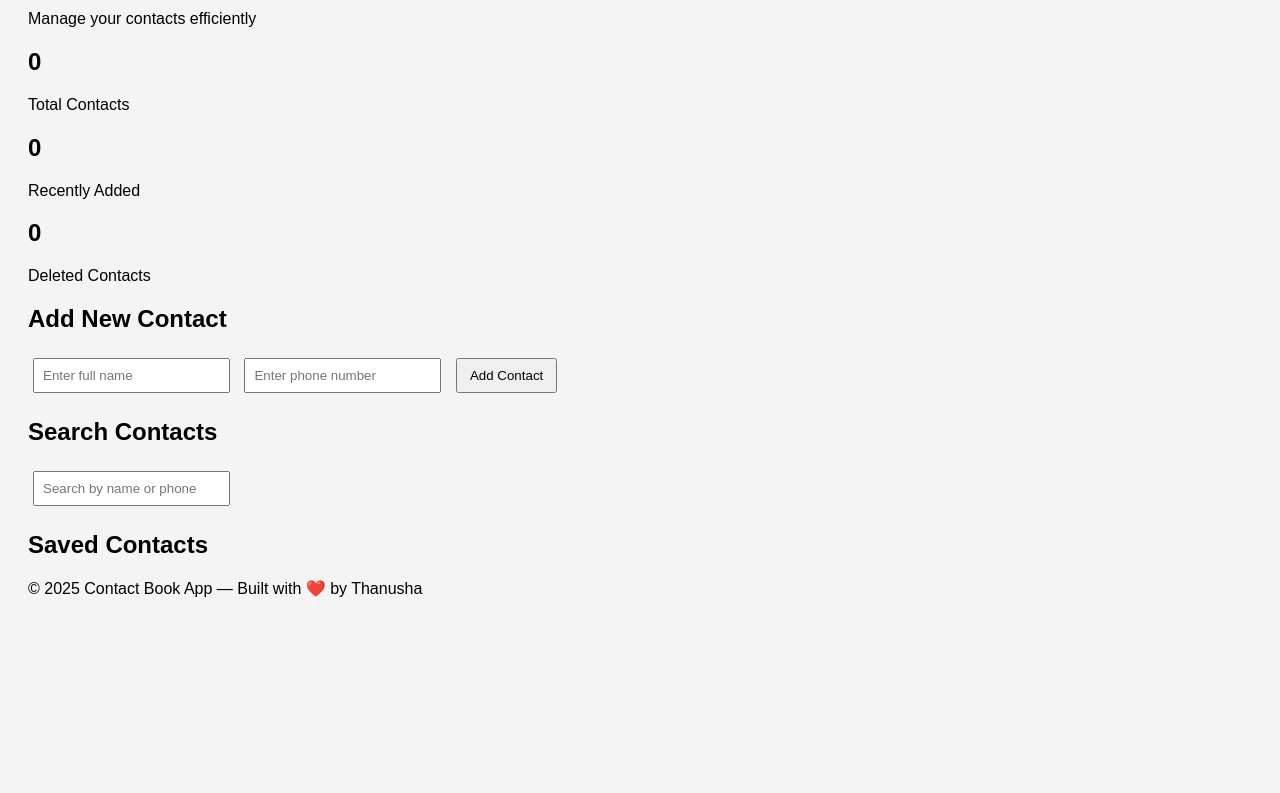
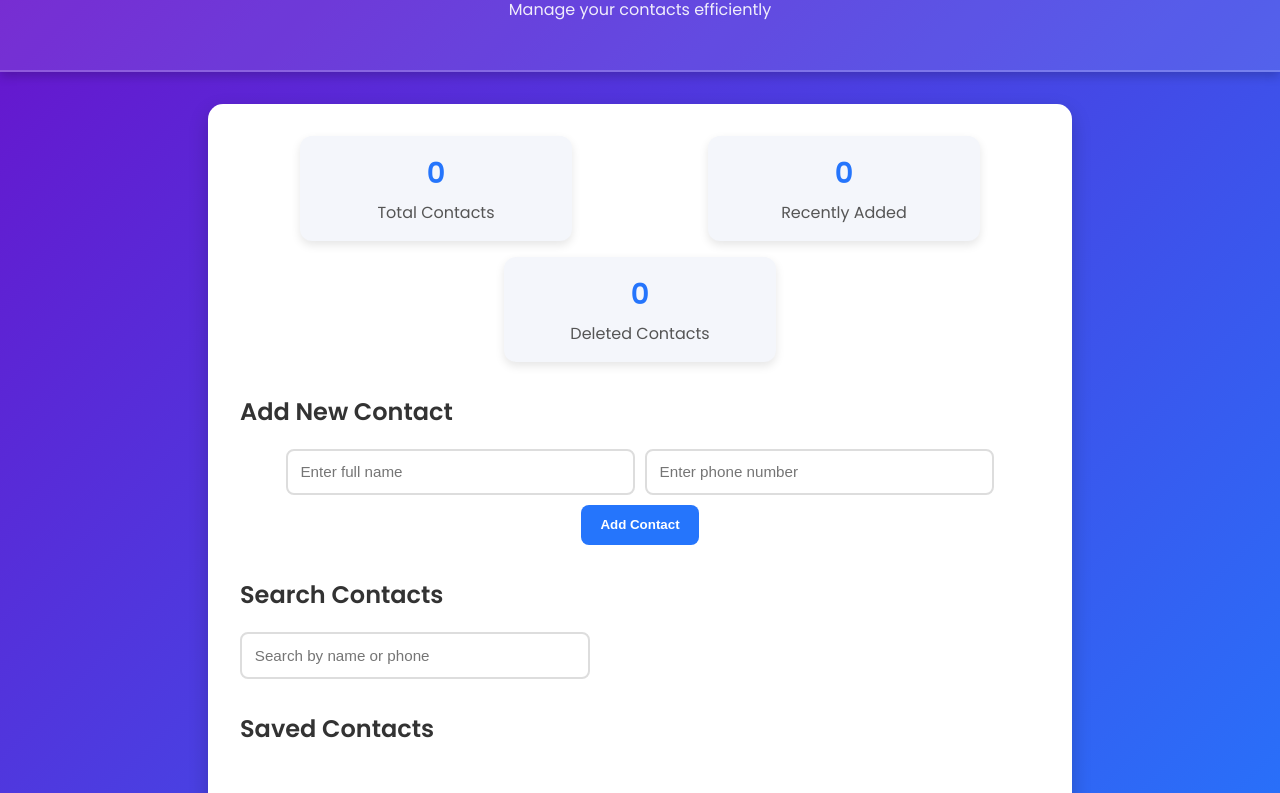
Before and after one commit to thanu428/contact-book-Text-, a plain HTML site: page frontend/index.html in a window 1280 px wide. Shown: the part 99-892 px from the top of the page. Before the commit the page ends 800 px from the top, so only its background shows below. Drawn offline with Linux system fonts and the light colour scheme; no server answers.

Commit message:
Update style.css

```diff
--- a/frontend/style.css
+++ b/frontend/style.css
@@ -1,31 +1,148 @@
 
+/* Google Font */
 body {
-  font-family: Arial, sans-serif;
-  padding: 20px;
-  background-color: #f4f4f4;
+  font-family: 'Poppins', sans-serif;
+  margin: 0;
+  padding: 0;
+  background: linear-gradient(135deg, #6a11cb 0%, #2575fc 100%);
+  min-height: 100vh;
+  color: #fff;
 }
 
-input {
-  padding: 8px;
-  margin: 5px;
+header {
+  text-align: center;
+  padding: 2rem 1rem;
+  background: rgba(255, 255, 255, 0.1);
+  border-bottom: 2px solid rgba(255, 255, 255, 0.2);
+  box-shadow: 0 4px 10px rgba(0, 0, 0, 0.2);
+}
+
+header h1 {
+  margin: 0;
+  font-size: 2rem;
+  font-weight: 600;
+}
+
+header p {
+  font-size: 1rem;
+  opacity: 0.9;
+}
+
+.dashboard {
+  width: 90%;
+  max-width: 800px;
+  margin: 2rem auto;
+  background: #fff;
+  border-radius: 15px;
+  color: #333;
+  padding: 2rem;
+  box-shadow: 0 8px 20px rgba(0, 0, 0, 0.2);
+}
+
+.stats {
+  display: flex;
+  justify-content: space-around;
+  margin-bottom: 2rem;
+  flex-wrap: wrap;
+  gap: 1rem;
+}
+
+.stat-box {
+  background: #f4f6fb;
+  border-radius: 12px;
+  padding: 1rem;
+  width: 30%;
+  min-width: 120px;
+  text-align: center;
+  box-shadow: 0 4px 10px rgba(0, 0, 0, 0.1);
+}
+
+.stat-box h2 {
+  color: #2575fc;
+  font-size: 1.8rem;
+  margin: 0;
+}
+
+.stat-box p {
+  margin: 0.3rem 0 0;
+  font-weight: 500;
+  color: #555;
+}
+
+.form-section,
+.search-section,
+.contact-list {
+  margin-bottom: 2rem;
+}
+
+.form-group {
+  display: flex;
+  gap: 0.6rem;
+  flex-wrap: wrap;
+  justify-content: center;
+}
+
+input[type="text"] {
+  padding: 0.8rem;
+  border: 2px solid #ddd;
+  border-radius: 8px;
+  width: 40%;
+  font-size: 0.95rem;
+  transition: all 0.3s;
+}
+
+input[type="text"]:focus {
+  border-color: #2575fc;
+  outline: none;
+  box-shadow: 0 0 8px rgba(37, 117, 252, 0.3);
 }
 
 button {
-  padding: 8px 12px;
-  margin: 5px;
+  background-color: #2575fc;
+  color: white;
+  border: none;
+  padding: 0.8rem 1.2rem;
+  border-radius: 8px;
   cursor: pointer;
+  font-weight: 600;
+  transition: 0.3s;
+}
+
+button:hover {
+  background-color: #1a5ed8;
 }
 
 ul {
-  list-style-type: none;
+  list-style: none;
   padding: 0;
 }
 
 li {
-  background: #fff;
-  margin: 5px 0;
-  padding: 10px;
-  border-left: 4px solid #007BFF;
+  background-color: #f4f6fb;
+  padding: 0.8rem;
+  border-radius: 8px;
+  margin-bottom: 0.6rem;
   display: flex;
   justify-content: space-between;
+  align-items: center;
+  transition: transform 0.2s ease-in-out;
 }
+
+li:hover {
+  transform: scale(1.02);
+}
+
+li button {
+  background-color: #e63946;
+  padding: 0.4rem 0.8rem;
+  font-size: 0.8rem;
+  border-radius: 6px;
+}
+
+footer {
+  text-align: center;
+  padding: 1rem;
+  background: rgba(255, 255, 255, 0.1);
+  color: #fff;
+  font-size: 0.9rem;
+}
```
